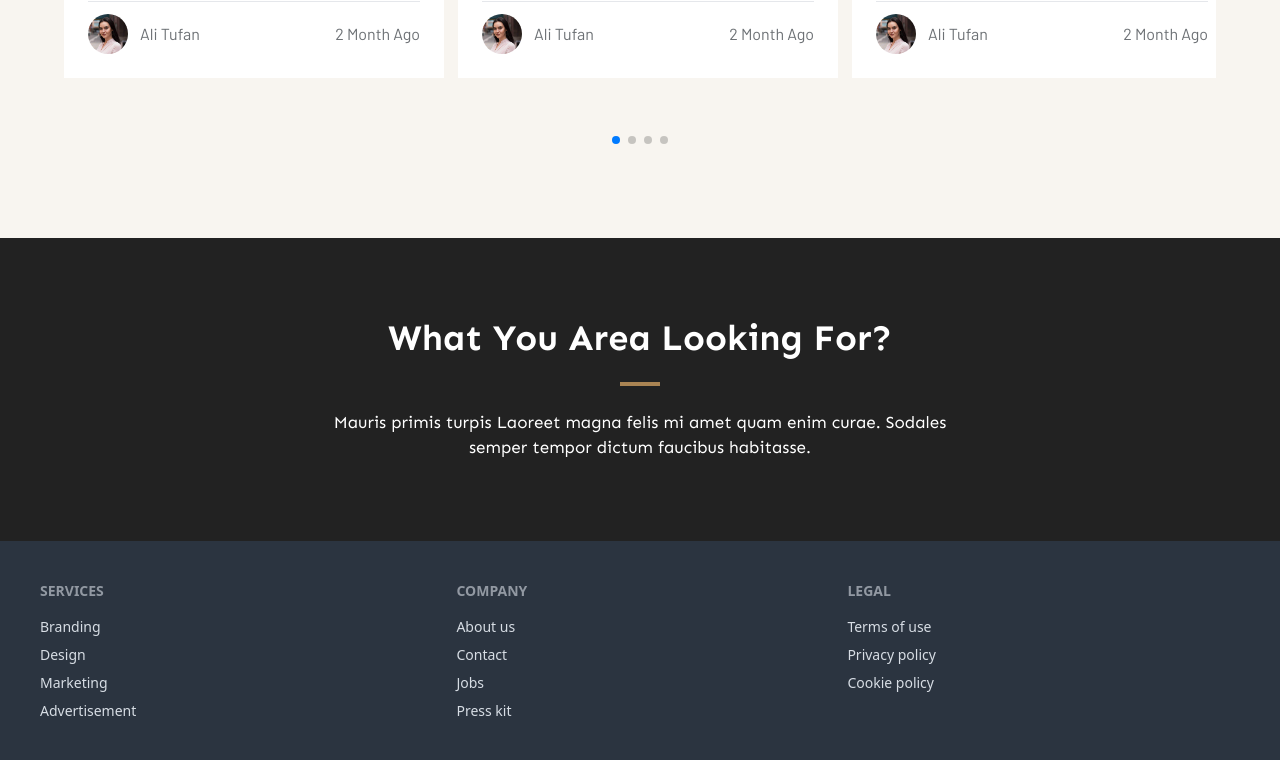
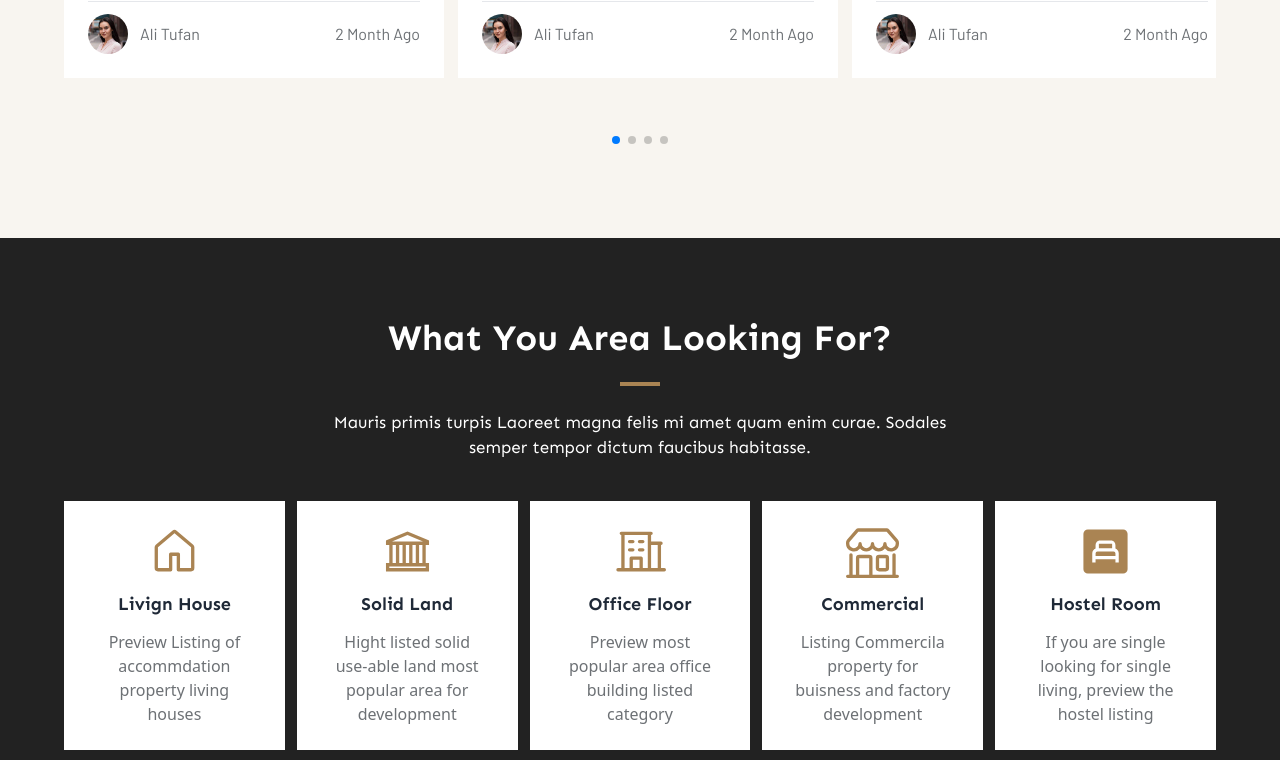
Before and after one commit to RobiulIslam08/Dot-Programmers-Task, a React (Vite) app: page / in a window 1280 px wide. Shown: the part 2000-2760 px from the top of the page. Built offline with nearby package versions, Linux system fonts and the light colour scheme.

Commit message:
category card design done

```diff
--- a/src/component/Home/PropertyCategories/PropertyCategories.jsx
+++ b/src/component/Home/PropertyCategories/PropertyCategories.jsx
@@ -1,3 +1,10 @@
+import { BsShop } from "react-icons/bs";
+import { FaWarehouse } from "react-icons/fa";
+import { FaHouseFloodWater } from "react-icons/fa6";
+import { GoHome } from "react-icons/go";
+import { LiaLandmarkSolid } from "react-icons/lia";
+import { MdBedroomChild, MdOtherHouses } from "react-icons/md";
+import { PiBuildingApartmentLight, PiBuildingOffice } from "react-icons/pi";
 
 
 const PropertyCategories = () => {
@@ -11,6 +18,61 @@ const PropertyCategories = () => {
 			</div>
 
 			{/* category */}
+			<div className="grid grid-cols-1 md:grid-cols-4 pt-10  lg:grid-cols-5  gap-3 ">
+				<div className="bg-white px-3  xl:px-8 py-6 flex flex-col justify-center items-center ">
+					<GoHome className="text-[#aa8453] text-[53px] mb-3"/>
+					<h1 className="font-sen text-lg font-bold pb-3">Livign House</h1>
+					<p className="text-center text-[#6d7175]">Preview Listing of accommdation property living houses</p>
+				</div>
+				<div className="bg-white px-3  xl:px-8 py-6 flex flex-col justify-center items-center ">
+					<LiaLandmarkSolid className="text-[#aa8453] text-[53px] mb-3"/>
+					<h1 className="font-sen text-lg font-bold pb-3">Solid Land</h1>
+					<p className="text-center text-[#6d7175]">Hight listed solid use-able land most popular area for development</p>
+				</div>
+				<div className="bg-white px-3  xl:px-8 py-6 flex flex-col justify-center items-center ">
+					<PiBuildingOffice className="text-[#aa8453] text-[53px] mb-3"/>
+					<h1 className="font-sen text-lg font-bold pb-3">Office Floor</h1>
+					<p className="text-center text-[#6d7175]">Preview most popular area office building listed category</p>
+				</div>
+				<div className="bg-white px-3  xl:px-8 py-6 flex flex-col justify-center items-center ">
+					<BsShop className="text-[#aa8453] text-[53px] mb-3"/>
+					<h1 className="font-sen text-lg font-bold pb-3">Commercial</h1>
+					<p className="text-center text-[#6d7175]">Listing Commercila property for buisness and factory development</p>
+				</div>
+				<div className="bg-white px-3  xl:px-8 py-6 flex flex-col justify-center items-center ">
+					<MdBedroomChild className="text-[#aa8453] text-[53px] mb-3"/>
+					<h1 className="font-sen text-lg font-bold pb-3">Hostel Room</h1>
+					<p className="text-center text-[#6d7175]">If you are single looking for single living, preview the hostel listing</p>
+				</div>
+				<div className="bg-white px-3  xl:px-8 py-6 flex flex-col justify-center items-center ">
+					<PiBuildingApartmentLight className="text-[#aa8453] text-[53px] mb-3"/>
+					<h1 className="font-sen text-lg font-bold pb-3">Appartment</h1>
+					<p className="text-center text-[#6d7175]">For family living appartment, find your best appartment in our director list</p>
+				</div>
+				<div className="bg-white px-3  xl:px-8 py-6 flex flex-col justify-center items-center ">
+					<FaWarehouse className="text-[#aa8453] text-[53px] mb-3"/>
+					<h1 className="font-sen text-lg font-bold pb-3">Condo</h1>
+					<p className="text-center text-[#6d7175]">In our directory we have listed luxury condo for rent and sale</p>
+				</div>
+				<div className="bg-white px-3  xl:px-8 py-6 flex flex-col justify-center items-center ">
+					<FaHouseFloodWater className="text-[#aa8453] text-[53px] mb-3"/>
+					<h1 className="font-sen text-lg font-bold pb-3">Villa House</h1>
+					<p className="text-center text-[#6d7175]">Please who like villa house click here this category listed</p>
+				</div>
+				<div className="bg-white px-3  xl:px-8 py-6 flex flex-col justify-center items-center ">
+					<MdOtherHouses className="text-[#aa8453] text-[53px] mb-3"/>
+					<h1 className="font-sen text-lg font-bold pb-3">Hostel Room</h1>
+					<p className="text-center text-[#6d7175]">The Traveller people can find best hotel here for living night</p>
+				</div>
+
+			</div>
+
+
+
+
+
+
+
 		</div>
 	);
 };
```
